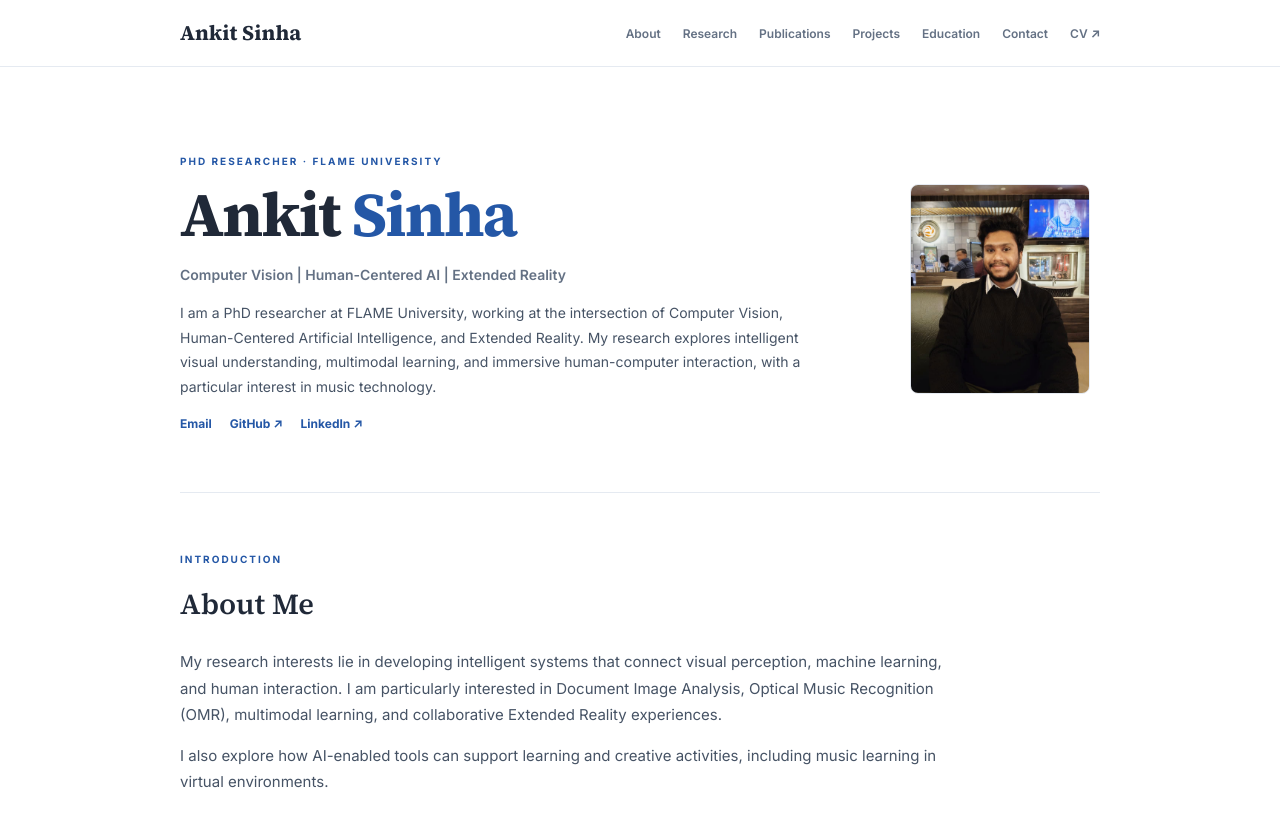
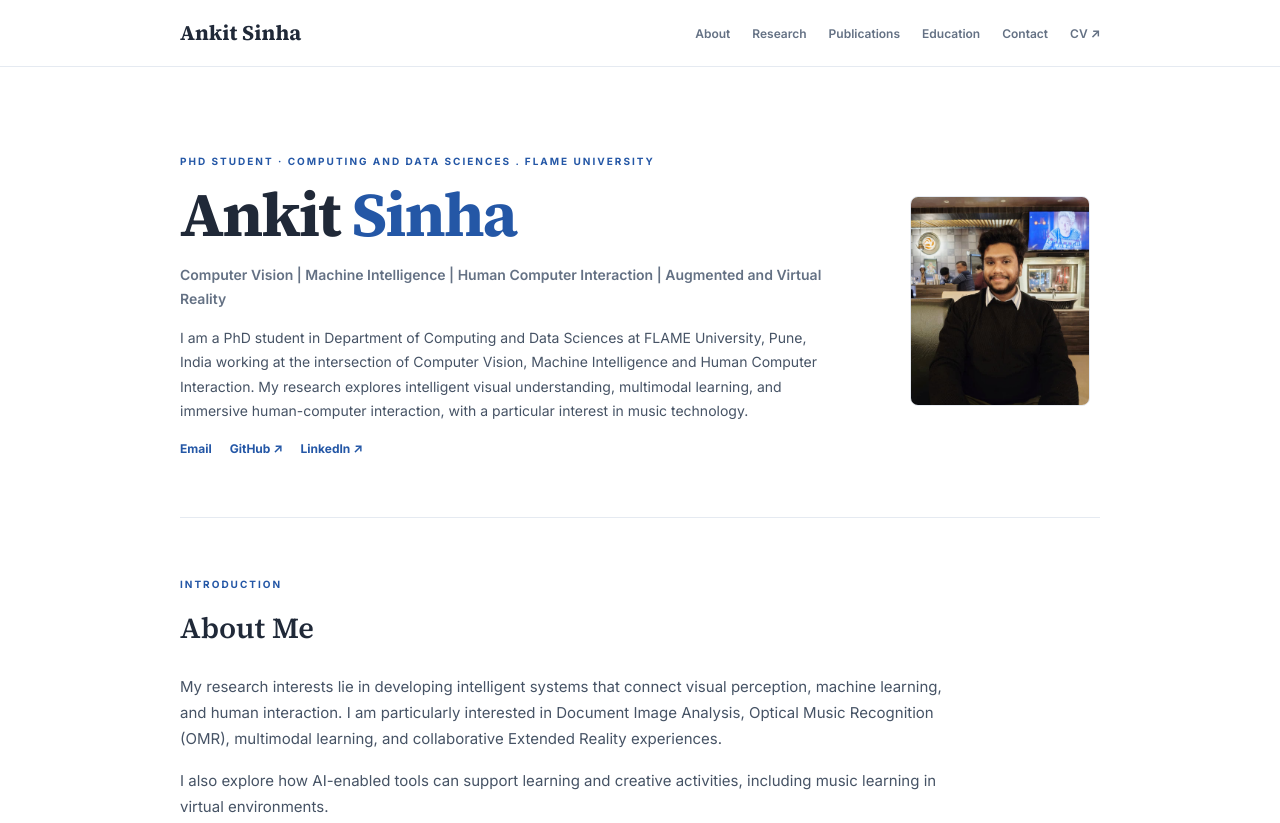
Before and after one commit to ankitpiklu17/ankitpiklu17.github.io, a plain HTML site: page index.html in a window 1280 px wide. Shown: the top 823 px of the page. Drawn offline with Linux system fonts and the light colour scheme.

Commit message:
Update index.html

```diff
--- a/index.html
+++ b/index.html
@@ -36,7 +36,6 @@
                 <a href="#about">About</a>
                 <a href="#research">Research</a>
                 <a href="#publications">Publications</a>
-                <a href="#projects">Projects</a>
                 <a href="#education">Education</a>
                 <a href="#contact">Contact</a>
                 <a href="assets/Ankit_CV.pdf" target="_blank">CV ↗</a>
@@ -53,22 +52,18 @@
 
             <div class="hero-copy">
 
-                <p class="eyebrow">PhD Researcher · FLAME University</p>
+                <p class="eyebrow">PhD Student · Computing and Data Sciences . FLAME University</p>
 
                 <h1>Ankit <span>Sinha</span></h1>
 
                 <p class="hero-role">
-                    Computer Vision | Human-Centered AI | Extended Reality
+                    Computer Vision | Machine Intelligence | Human Computer Interaction | Augmented and Virtual Reality
                 </p>
 
                 <p class="intro">
-                    I am a PhD researcher at FLAME University, working at
-                    the intersection of Computer Vision, Human-Centered
-                    Artificial Intelligence, and Extended Reality.
-
-                    My research explores intelligent visual understanding,
-                    multimodal learning, and immersive human-computer
-                    interaction, with a particular interest in music technology.
+                    I am a PhD student in Department of Computing and Data Sciences at FLAME University, Pune, India working at
+                    the intersection of Computer Vision, Machine Intelligence and Human Computer Interaction. My research explores intelligent visual understanding,
+                    multimodal learning, and immersive human-computer interaction, with a particular interest in music technology.
                 </p>
 
                 <div class="hero-links">
```
